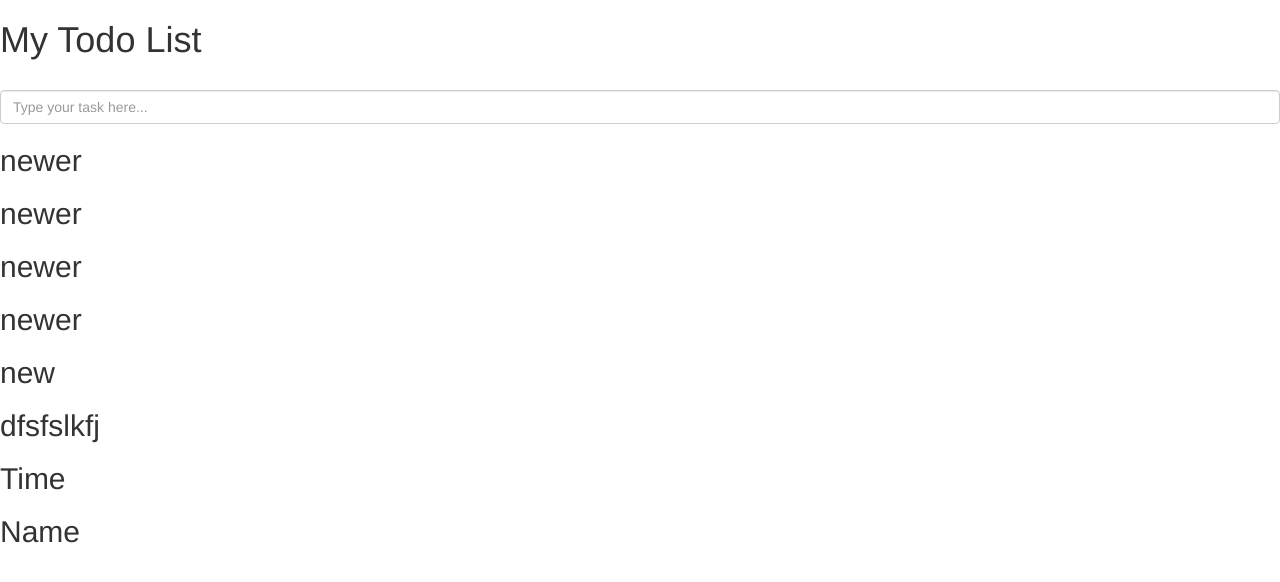
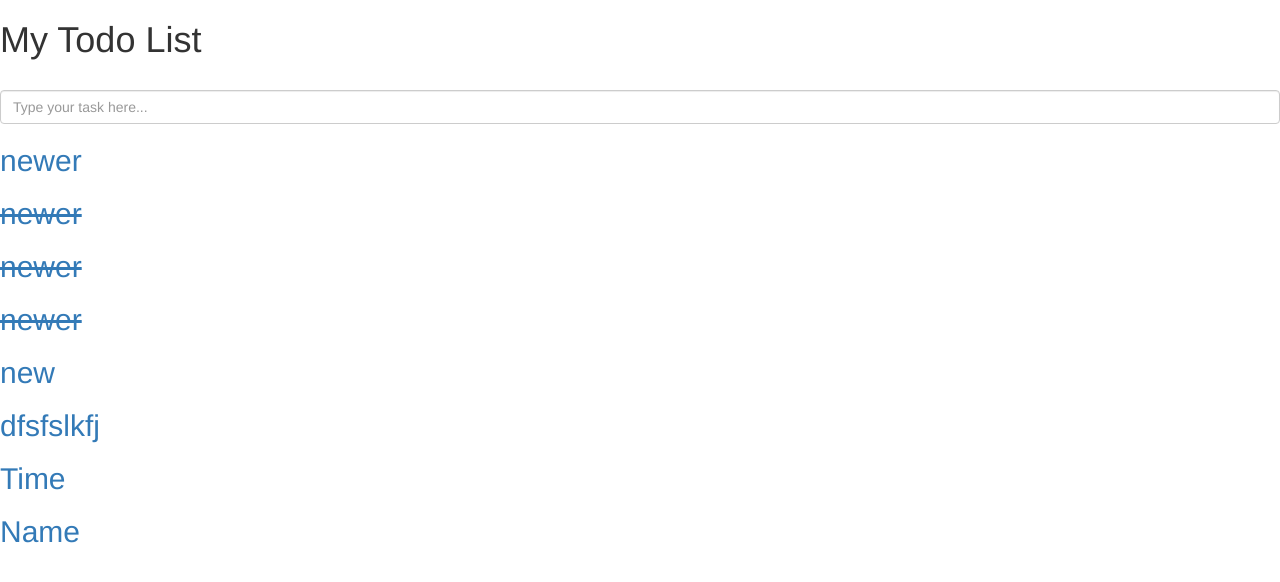
Before and after one commit to nkp1111/python-projects, a Flask app: page / in a window 1280 px wide. Shown: the top 582 px of the page. Run offline with Flask 3, Linux system fonts and the light colour scheme; data comes from the database, SQL or seed files in the repository; both versions use the stored data as it was after the commit; some libraries are stand-ins or nearby versions.

Commit message:
Feat: add change task status on click

```diff
--- a/8.todo_list/main.py
+++ b/8.todo_list/main.py
@@ -2,7 +2,7 @@
 Todo List website
 Allows to add task, check completed task, delete task, update task
 """
-from flask import Flask, render_template
+from flask import Flask, render_template, redirect, url_for
 from flask_bootstrap import Bootstrap
 from flask_sqlalchemy import SQLAlchemy
 
@@ -49,5 +49,18 @@ def home():
     return render_template("index.html", form=form, tasks=task_list)
 
 
+@app.route("/change_status/<int:task_id>")
+def change_task_status(task_id):
+    with app.app_context():
+        task = ToDoTask.query.get(task_id)
+        if task.completed:
+            task.completed = False
+        else:
+            task.completed = True
+        db.session.commit()
+
+    return redirect(url_for("home"))
+
+
 if __name__ == "__main__":
     app.run(debug=True)
--- /dev/null
+++ b/8.todo_list/static/css/index.css
@@ -0,0 +1,7 @@
+.task-link:hover {
+  text-decoration: none;
+}
+
+.completed {
+  text-decoration: line-through;
+}
--- a/8.todo_list/templates/index.html
+++ b/8.todo_list/templates/index.html
@@ -6,6 +6,11 @@
 Todo List
 {% endblock %}
 
+<!--style -->
+{% block styles %}
+{{ super() }}
+<link rel="stylesheet" href="{{url_for('static', filename='css/index.css')}}">
+{% endblock %}
 
 <!--body-->
 {% block content %}
@@ -14,7 +19,15 @@ Todo List
 {{ wtf.quick_form(form, novalidate=True) }}
 
 {% for todo in tasks|reverse: %}
-    <h2>{{todo.task}}</h2>
+<div class="task">
+    <a class="task-link" href="{{url_for('change_task_status', task_id=todo.id)}}">
+        {% if todo.completed: %}
+        <h2 class="completed">{{todo.task}}</h2>
+        {% else: %}
+        <h2>{{todo.task}}</h2>
+        {% endif %}
+    </a>
+</div>
 
 {% endfor %}
 
```
Also changed, not shown: 8.todo_list/instance/todo_list.db.
